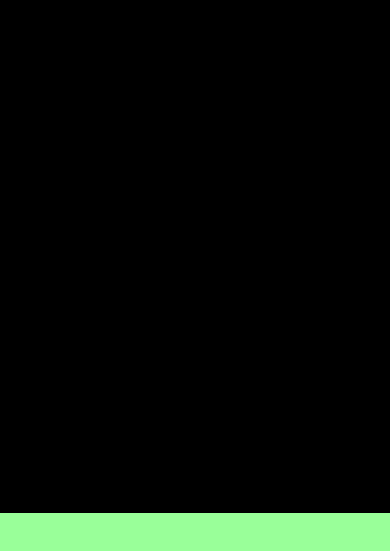
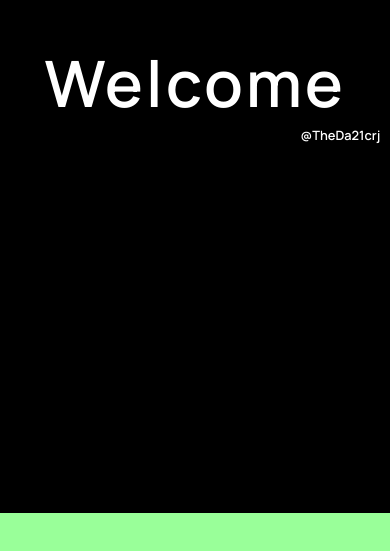
Before and after one commit to TheDa21crj/Portfolio, a React (Create React App) app: page / in a window 390 px wide. Shown: the part 331-882 px from the top of the page. Built offline with nearby package versions, Linux system fonts and the light colour scheme.

Commit message:
Update Nav.css

```diff
--- a/src/Components/CSS/Nav.css
+++ b/src/Components/CSS/Nav.css
@@ -21,14 +21,14 @@
 
 .h1WelPar1 {
     font-family: "Manrope", sans-serif;
-    width: 98%;
+    width: 95%;
     overflow: hidden;
     text-align: right;
     font-size: 0.5rem;
 }
 
 .h1Wel1 {
-    transform: translateY(100%);
+    /* transform: translateY(100%); */
     font-size: 5rem;
     letter-spacing: 0.18rem;
     font-weight: 900;
@@ -36,7 +36,7 @@
 }
 
 .h1Wel2 {
-    transform: translateY(100%);
+    /* transform: translateY(100%); */
 }
 
 #slider {
@@ -52,3 +52,17 @@
     background-color: rgb(153, 255, 153);
     transform: translateY(100%);
 }
+
+@media only screen and (max-width: 500px) {
+    .h1Wel1 {
+        font-size: 4rem;
+    }
+    .h1Wel2 {
+        font-size: 0.8rem;
+    }
+    @media only screen and (max-width: 350px) {
+        .h1Wel1 {
+            font-size: 3rem;
+        }
+    }
+}
```
